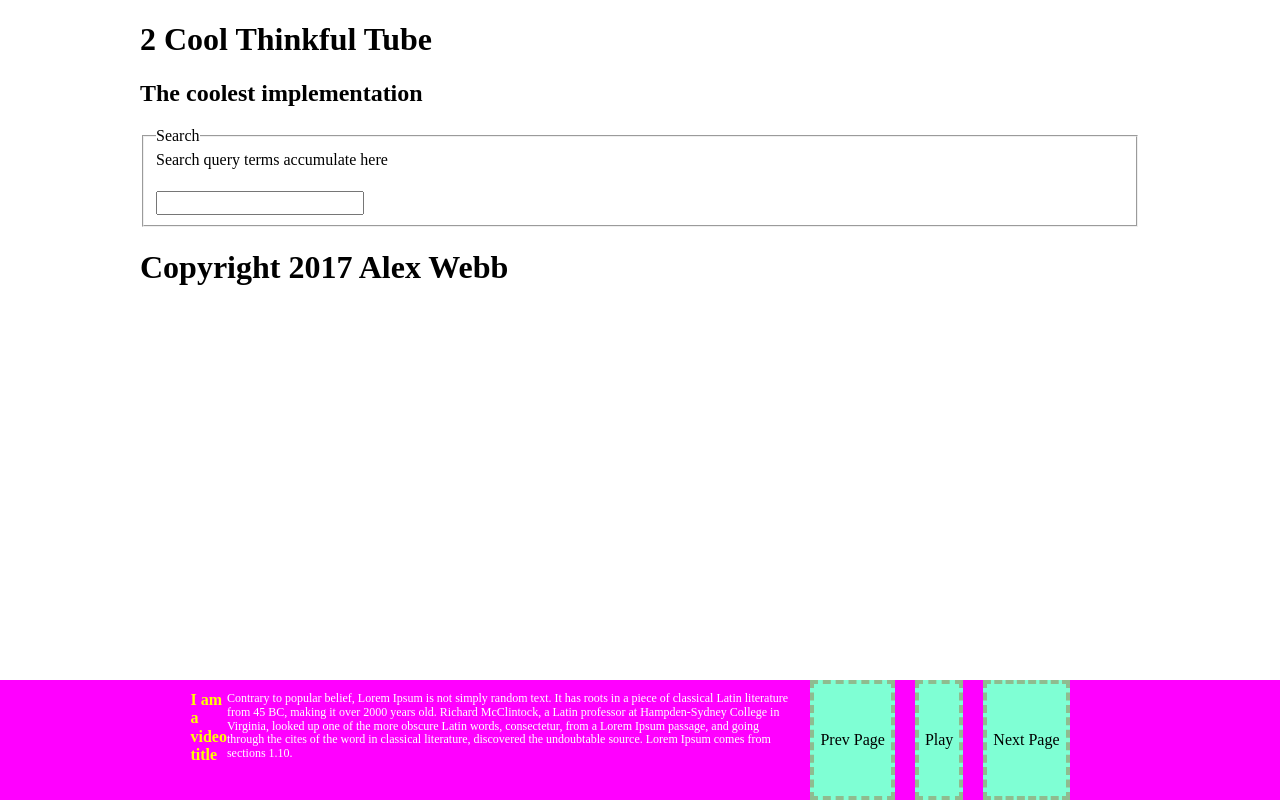
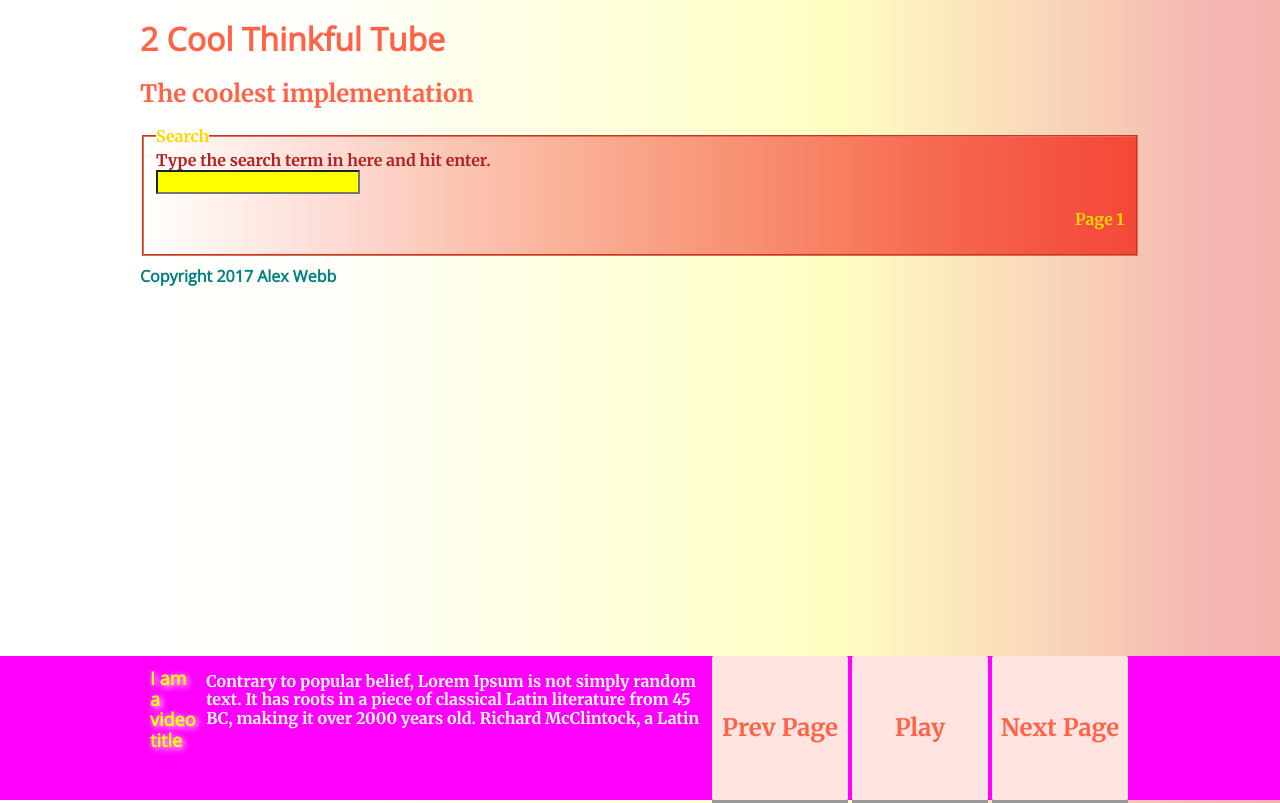
Before and after one commit to alexwebbb/thinkful-async-web-apps, a plain HTML site: page thinkful-tube/index.html in a window 1280 px wide. Shown: the top 803 px of the page. Drawn offline with nearby package versions, Linux system fonts and the light colour scheme.

Commit message:
styling improvements

```diff
--- a/thinkful-tube/index.css
+++ b/thinkful-tube/index.css
@@ -1,6 +1,20 @@
 /* inherit box sizing */
+
 html {
     box-sizing: border-box;
+
+    /* Permalink - use to edit and share this gradient: http://colorzilla.com/gradient-editor/#fefcea+0,fefcea+26,ffffa3+65,f4b2ad+95&0+0,1+100 */
+    background: -moz-linear-gradient(left, rgba(254, 252, 234, 0) 0%, rgba(254, 252, 234, 0.26) 26%, rgba(255, 255, 163, 0.65) 65%, rgba(244, 178, 173, 0.95) 95%, rgba(244, 178, 173, 1) 100%);
+    /* FF3.6-15 */
+    background: -webkit-linear-gradient(left, rgba(254, 252, 234, 0) 0%, rgba(254, 252, 234, 0.26) 26%, rgba(255, 255, 163, 0.65) 65%, rgba(244, 178, 173, 0.95) 95%, rgba(244, 178, 173, 1) 100%);
+    /* Chrome10-25,Safari5.1-6 */
+    background: linear-gradient(to right, rgba(254, 252, 234, 0) 0%, rgba(254, 252, 234, 0.26) 26%, rgba(255, 255, 163, 0.65) 65%, rgba(244, 178, 173, 0.95) 95%, rgba(244, 178, 173, 1) 100%);
+    /* W3C, IE10+, FF16+, Chrome26+, Opera12+, Safari7+ */
+    filter: progid:DXImageTransform.Microsoft.gradient( startColorstr='#00fefcea', endColorstr='#f4b2ad', GradientType=1);
+    /* IE6-9 */
+
+    font-family: 'Merriweather', serif;
+
 }
 
 *,
@@ -13,17 +27,63 @@ body {
     max-width: 1000px;
     margin: 0 auto;
     height: 1200px;
+
+
+
+
+}
+
+h1 {
+    font-family: 'Open Sans', sans-serif;
+    text-shadow: white 2px 2px 6px;
 }
 
 
-header, nav {
+
+header,
+nav {
     max-width: inherit;
-
 }
 
-form {
+header {
+    color: #FF6347;
+}
 
+nav {
+    color: #FFD700;
 }
+
+fieldset {
+    border-color: #FF6347;
+
+    /* Permalink - use to edit and share this gradient: http://colorzilla.com/gradient-editor/#fefcea+0,f44838+100&0+0,1+100 */
+    background: -moz-linear-gradient(left, rgba(254, 252, 234, 0) 0%, rgba(244, 72, 56, 1) 100%);
+    /* FF3.6-15 */
+    background: -webkit-linear-gradient(left, rgba(254, 252, 234, 0) 0%, rgba(244, 72, 56, 1) 100%);
+    /* Chrome10-25,Safari5.1-6 */
+    background: linear-gradient(to right, rgba(254, 252, 234, 0) 0%, rgba(244, 72, 56, 1) 100%);
+    /* W3C, IE10+, FF16+, Chrome26+, Opera12+, Safari7+ */
+    filter: progid:DXImageTransform.Microsoft.gradient( startColorstr='#00fefcea', endColorstr='#f44838', GradientType=1);
+    /* IE6-9 */
+}
+
+label {
+    color: firebrick;
+    display: block;
+}
+
+input {
+    background-color: yellow;
+    color: firebrick;
+    display: block;
+}
+
+.pagination-counter-section {
+    float: right;
+}
+
+
+
 
 main {
     max-width: inherit;
@@ -40,7 +100,6 @@ article {
 
 article h1 {
     font-size: 16px;
-
 }
 
 figure {
@@ -72,10 +131,10 @@ aside {
     justify-content: center;
 }
 
-@media (min-width: 60em) {
+@media (min-width: 860px) {
 
     aside {
-        height: 15%;
+        height: 18%;
     }
 }
 
@@ -90,36 +149,79 @@ aside {
 
 .aside-text {
     height: 60%;
-    max-width: 600px;
     /*margin: 0 auto;*/
-
     display: flex;
     justify-content: center;
+    min-width: 300px;
+
+    flex: 4;
 }
 
 .aside-text h1 {
-    font-size: 16px;
+    font-size: 18px;
     color: yellow;
+    padding: 0 10px;
+    order: 1;
 }
 
 .aside-text p {
-    font-size: 12px;
+    font-size: 16px;
     color: white;
+    order: 4;
 }
 
 .aside-buttons {
     /* change button width with media query */
+    min-width: 300px;
     margin: 0 10px;
     display: flex;
     justify-content: center;
+    flex: 3;
+}
 
+.aside-buttons button {
+    background-color: mistyrose;
+    color: #FF6347;
+    margin: 0 2px;
+    flex: 1;
+
+    border-radius: 2px;
+    padding: 0;
 
 }
 
-.aside-buttons button {
-    border: 4px dashed darkseagreen;
-    background-color: aquamarine;
-    margin: 0 10px;
+
+.button {
+  padding: 15px 25px;
+  font-size: 24px;
+  text-align: center;
+  cursor: pointer;
+  outline: none;
+  color: #fff;
+  background-color: #4CAF50;
+  border: none;
+  border-radius: 15px;
+  box-shadow: 0 9px #999;
+}
+
+.button:hover {
+    background-color: #3e8e41;
+    color: white;
+}
+
+.button:active {
+  background-color: #3e8e41;
+  color: white;
+  box-shadow: 0 5px #666;
+  transform: translateY(4px);
+}
+
+
+
+footer {
+
+    font-size: 8px;
+    color: teal;
 }
 
 
--- a/thinkful-tube/index.html
+++ b/thinkful-tube/index.html
@@ -18,8 +18,8 @@
     	href="https://code.jquery.com/ui/1.12.1/themes/base/jquery-ui.css"
     	>
     <link
+    	href="https://fonts.googleapis.com/css?family=Merriweather:700|Open+Sans:300"
     	rel="stylesheet"
-    	href="https://fonts.googleapis.com/css?family=Roboto|Slabo+27px"
     	>
     <link
     	rel="stylesheet"
@@ -46,16 +46,23 @@
 				<label
 					for="top-search"
 					>
-					Search query terms accumulate here
+					Type the search term in here and hit enter.
 				</label>
-				<h1>
-
-				</h1>
 				<input
 					type="search"
 					name="top-search"
 					id="top-search"
 					>
+				<p
+					class="pagination-counter-section"
+					>
+					Page
+					<span
+						id="pagination-value"
+						>
+						1
+					</span>
+				</p>
 			</fieldset>
 		</form>
 	</nav>
@@ -69,17 +76,17 @@
 					I am a video title
 				</h1>
 				<p>
-					Contrary to popular belief, Lorem Ipsum is not simply random text. It has roots in a piece of classical Latin literature from 45 BC, making it over 2000 years old. Richard McClintock, a Latin professor at Hampden-Sydney College in Virginia, looked up one of the more obscure Latin words, consectetur, from a Lorem Ipsum passage, and going through the cites of the word in classical literature, discovered the undoubtable source. Lorem Ipsum comes from sections 1.10.
+					Contrary to popular belief, Lorem Ipsum is not simply random text. It has roots in a piece of classical Latin literature from 45 BC, making it over 2000 years old. Richard McClintock, a Latin
 				</p>
 			</section>
 			<section class="aside-buttons">
-				<button>
+				<button class="button">
 					Prev Page
 				</button>
-				<button>
+				<button class="button">
 					Play
 				</button>
-				<button>
+				<button class="button">
 					Next Page
 				</button>
 			</section>
--- a/thinkful-tube/index.js
+++ b/thinkful-tube/index.js
@@ -129,16 +129,18 @@ var App = (function () {
     			</section>
     			<section class="aside-buttons">
     				<button
-    				    class="js-pagination"
+    				    class="js-pagination button"
     				    data-pagination="${_getPrevPageToken()}"
     				    >
     					Prev Page
     				</button>
-    				<button>
+    				<button
+                        class="button"
+                        >
     					Play
     				</button>
     				<button
-    				    class="js-pagination"
+    				    class="js-pagination button"
     				    data-pagination="${_getNextPageToken()}"
     				    >
     					Next Page
```
